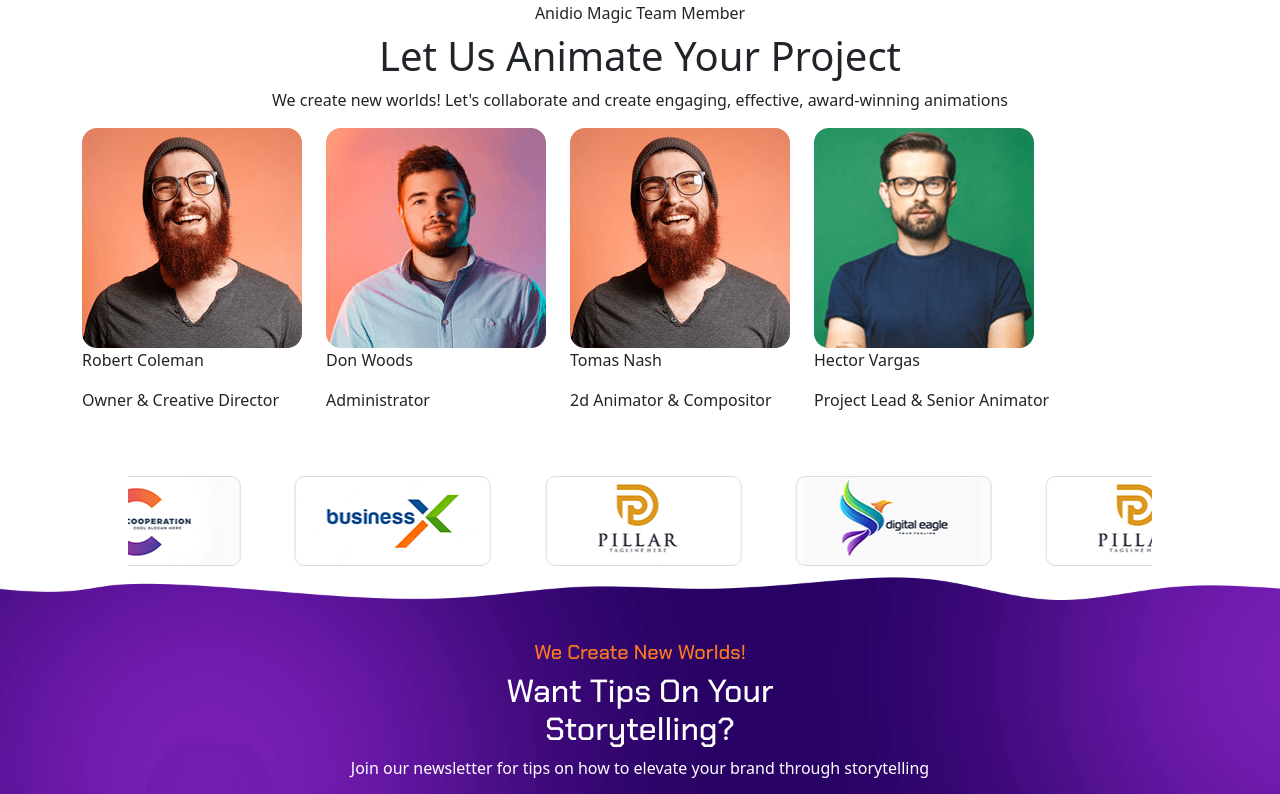
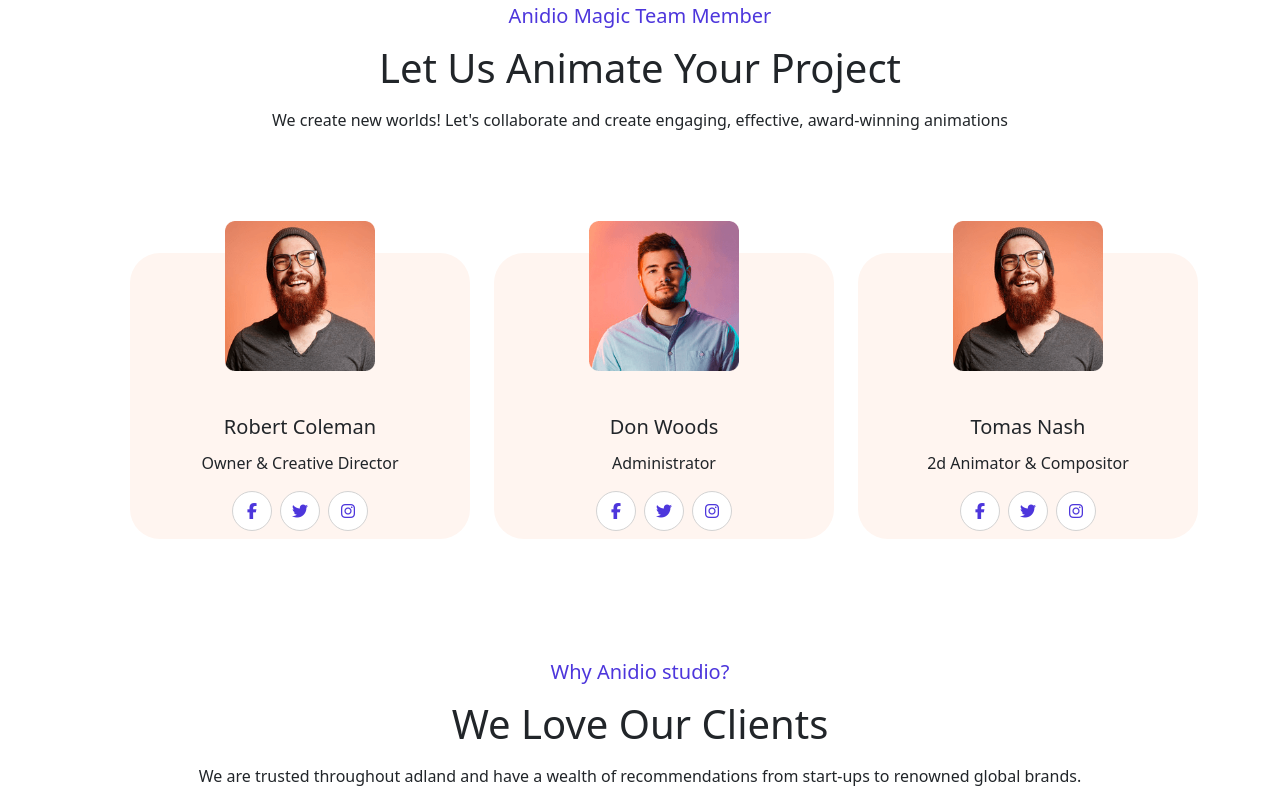
Before and after one commit to IvanTorzoni/proj-html-vuejs, a Vue app: page / in a window 1280 px wide. Shown: the part 4620-5414 px from the top of the page. Built offline with nearby package versions, Linux system fonts and the light colour scheme.

Commit message:
add: card for Team Members

```diff
--- a/src/components/sharedComponents/AppClients.vue
+++ b/src/components/sharedComponents/AppClients.vue
@@ -27,6 +27,13 @@
 </script>
 
 <template>
+   <div class="container pt-3">
+      <div class="text-center">
+         <h5 class="ms-text-l-purple pb-2">Why Anidio studio?</h5>
+         <h1 class="pb-2">We Love Our Clients </h1>
+         <p class="pb-2">We are trusted throughout adland and have a wealth of recommendations from start-ups to renowned global brands.</p>
+      </div>
+   </div>
    <div class="sponsor-slider pb-2">
      <div class="slide-track" :style="{ width: trackWidth }">
        <div class="slide" v-for="image in duplicatedSponsorImages">
@@ -56,7 +63,7 @@
  .slide-track {
    display: flex;
    gap: 5px;
-   animation: scroll 30s linear infinite;
+   animation: scroll 40s linear infinite;
  }
 
  .slide {
--- a/src/components/sharedComponents/AppTeam.vue
+++ b/src/components/sharedComponents/AppTeam.vue
@@ -39,17 +39,22 @@
 <template>
    <div class="container pt-5 pb-5">
       <div class="text-center">
-         <h6> Anidio Magic Team Member </h6>
-         <h1>Let Us Animate Your Project </h1>
-         <p>We create new worlds! Let's collaborate and create engaging, effective, award-winning animations </p>
+         <h5 class="ms-text-l-purple pb-2"> Anidio Magic Team Member </h5>
+         <h1 class="pb-2">Let Us Animate Your Project </h1>
+         <p class="pb-5">We create new worlds! Let's collaborate and create engaging, effective, award-winning animations </p>
       </div>
 
       <div class="team-slider">
-         <div class="team-slide-track d-flex gap-4" :style="{ width: trackWidth }">
-            <div class="member-slide" v-for="item in teamInfo">
-               <img :src="getMemberPic(item.memberPic)"  alt="" />
-               <p>{{ item.memberName }}</p>
+         <div class="team-slide-track d-flex gap-4 justify-content-between align-items-center h-100 p-5" :style="{ width: trackWidth }">
+            <div class="member-slide col-4 text-center p-2" v-for="item in teamInfo">
+               <img :src="getMemberPic(item.memberPic)" class="member-img" />
+               <h5 class="pt-1 pb-1">{{ item.memberName }}</h5>
                <p>{{ item.memberRole }}</p>
+               <ul class="d-flex justify-content-center gap-2">
+                  <li class="ms-text-l-purple circle-icon"><a class="fa-brands fa-facebook-f" href="#"></a></li>
+                  <li class="ms-text-l-purple circle-icon"><a class="fa-brands fa-twitter" href="#"></a></li>
+                  <li class="ms-text-l-purple circle-icon"><a class="fa-brands fa-instagram" href="#"></a></li>
+               </ul>
             </div>
          </div>
       </div>
@@ -65,5 +70,42 @@
    overflow: hidden;
    position: relative;
    width: 100%;
- }
+}
+.team-slide-track{
+   overflow-x : clip;
+   min-height: 400px;
+}
+.member-slide{
+   background-color: #fff5f0;
+   border-radius: 30px;
+      ul{
+         padding-left: 0;
+            li{
+               display: flex;
+               align-items: center;
+               justify-content: center;
+            }
+      }
+}
+.circle-icon {
+   width: 40px;
+   height: 40px;
+   border-radius: 50%;
+   border: 1px solid lightgray;
+   background-color: white;
+   display: flex;
+   justify-content: center;
+   align-items: center;
+}
+
+.member-slide .member-img{
+   width : 150px;
+   transform: translateY(-40px);
+   transition: transform 0.7s;
+}
+
+.member-slide:hover .member-img{
+   transform: translateY(-20px);
+   transition: 0.7s;
+}
 </style>
```
